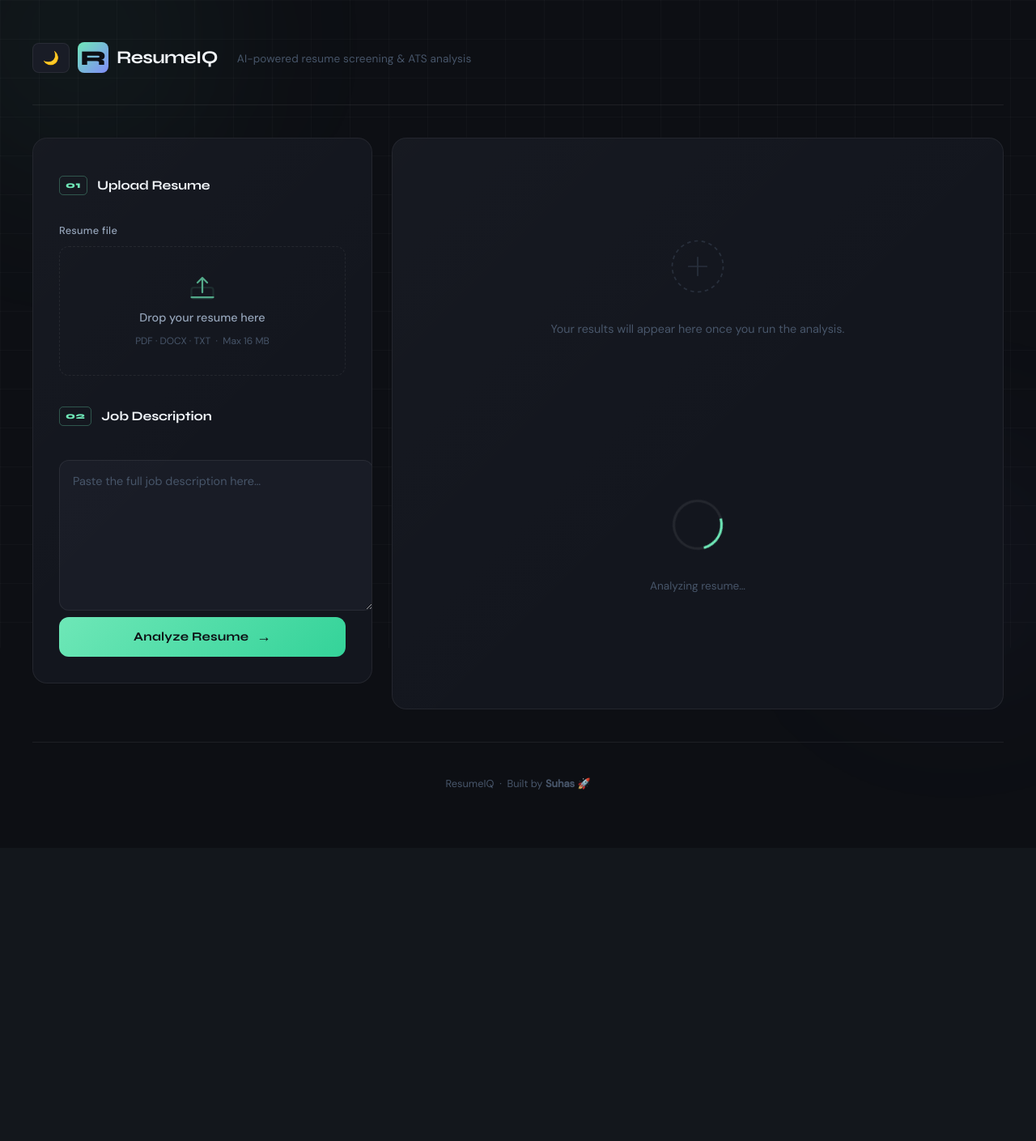
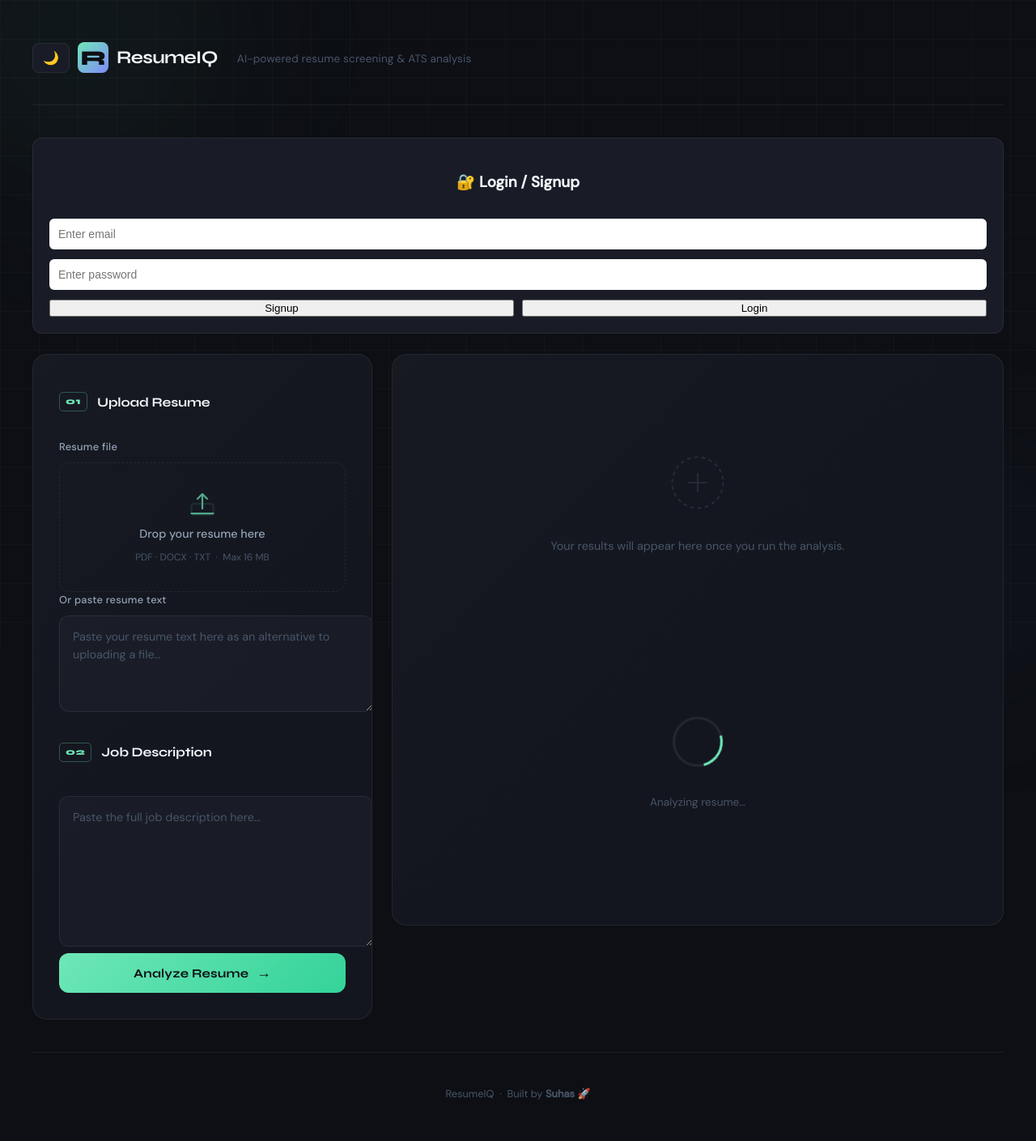
Before and after one commit to Suhas-H-N/ResumeScreener, a Python web app: template templates/index.html in a window 1280 px wide. Shown: the top 1409 px of the page at 81% size. Before the commit the page ends 975 px from the top, so only its background shows below. Run offline with Jinja, Linux system fonts and the light colour scheme; the template is opened without the code that fills it, so the values that code supplies are empty.

Commit message:
Added login and signup UI with frontend integration

```diff
--- a/static/style.css
+++ b/static/style.css
@@ -597,3 +597,34 @@ body {
 .theme-toggle:hover {
   border-color: var(--accent);
 }
+
+.auth-box {
+    margin-bottom: 25px;
+    padding: 20px;
+    background: var(--surface-alt);
+    border-radius: 12px;
+    display: flex;
+    flex-direction: column;
+    gap: 12px;
+    border: 1px solid var(--border);
+}
+
+.auth-box h3 {
+    text-align: center;
+}
+
+.auth-box input {
+    padding: 10px;
+    border-radius: 6px;
+    border: 1px solid var(--border);
+    font-size: 14px;
+}
+
+.auth-buttons {
+    display: flex;
+    gap: 10px;
+}
+
+.auth-buttons button {
+    flex: 1;
+}
--- a/templates/index.html
+++ b/templates/index.html
@@ -31,6 +31,19 @@
 
     <!-- ── MAIN ── -->
     <main>
+      <div class="auth-box">
+
+    <h3>🔐 Login / Signup</h3>
+
+    <input type="email" id="email" placeholder="Enter email" required>
+    <input type="password" id="password" placeholder="Enter password" required>
+
+    <div class="auth-buttons">
+        <button onclick="signup()" class="btn btn-secondary">Signup</button>
+        <button onclick="login()" class="btn btn-primary">Login</button>
+    </div>
+
+</div>
       <div class="layout">
 
         <!-- LEFT: INPUT PANEL -->
@@ -59,6 +72,18 @@
                 </label>
                 <p class="file-name-display" id="fileNameDisplay" hidden></p>
               </div>
+            </div>
+
+            <!-- Resume text (alternative) -->
+            <div class="field-group">
+              <label class="field-label" for="resumeText">Or paste resume text</label>
+              <textarea
+                name="resume_text"
+                id="resumeText"
+                class="jd-textarea"
+                placeholder="Paste your resume text here as an alternative to uploading a file…"
+                rows="4"
+              ></textarea>
             </div>
 
             <!-- Job description -->
@@ -116,7 +141,6 @@
 
             <!-- Score row -->
             <div class="scores-row">
-
               <div class="score-tile" id="matchTile">
                 <svg class="score-ring" viewBox="0 0 80 80">
                   <circle class="ring-bg" cx="40" cy="40" r="34"/>
@@ -199,6 +223,44 @@
   </div>
 
   <script>
+
+    async function signup() {
+    const email = document.getElementById("email").value;
+    const password = document.getElementById("password").value;
+
+    if (!email || !password) {
+        alert("Please fill all fields");
+        return;
+    }
+
+    const res = await fetch("/signup", {
+        method: "POST",
+        headers: { "Content-Type": "application/json" },
+        body: JSON.stringify({ email, password })
+    });
+
+    const data = await res.json();
+    alert(data.message || data.error);
+}
+
+async function login() {
+    const email = document.getElementById("email").value;
+    const password = document.getElementById("password").value;
+
+    if (!email || !password) {
+        alert("Please fill all fields");
+        return;
+    }
+
+    const res = await fetch("/login", {
+        method: "POST",
+        headers: { "Content-Type": "application/json" },
+        body: JSON.stringify({ email, password })
+    });
+
+    const data = await res.json();
+    alert(data.message || data.error);
+}
     const themeToggle = document.getElementById("themeToggle");
 
 // Load saved theme
@@ -264,8 +326,8 @@ themeToggle.addEventListener("click", () => {
     form.addEventListener('submit', async e => {
       e.preventDefault();
 
-      if (!resumeFile.files[0]) {
-        shakeField(uploadZone, 'Please upload a resume file.');
+      if (!resumeFile.files[0] && !document.getElementById('resumeText').value.trim()) {
+        shakeField(uploadZone, 'Please upload a resume file or paste resume text.');
         return;
       }
       if (!document.getElementById('jobDescription').value.trim()) {
```
